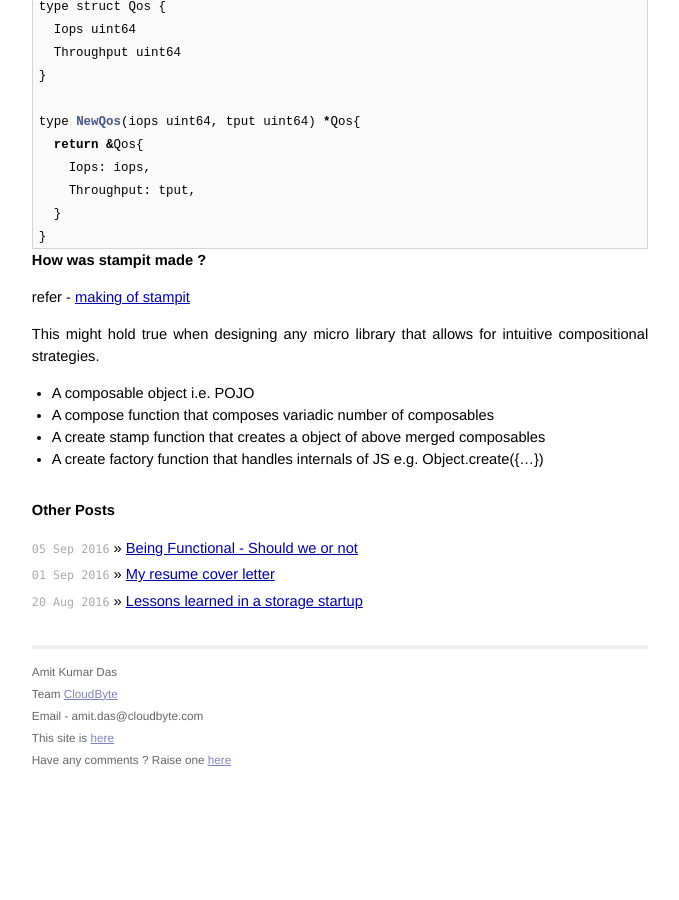
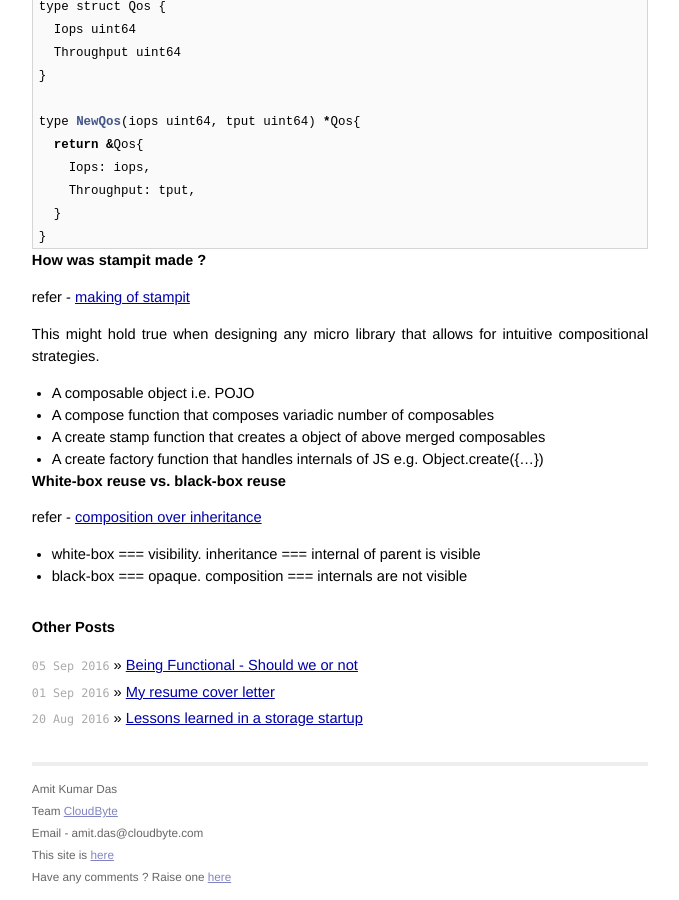
Before and after one commit to AmitKumarDas/amitkumardas.github.io, a Jekyll site: the page built from _posts/2016-09-04-exp-prog-guide-to-learn-js-a-curated-list.md, in a window 1280 px wide and 900 px high, scrolled down 5497 px. Shown: the whole window, without its empty margins (300-979 px from the left). Built offline with Jekyll 4.4.1, drawn with Linux system fonts in a browser that asks for light colours; before the commit the page ends 6280 px from its top, so only the background shows below that.

Commit message:
Update 2016-09-04-exp-prog-guide-to-learn-js-a-curated-list.md

```diff
--- a/_posts/2016-09-04-exp-prog-guide-to-learn-js-a-curated-list.md
+++ b/_posts/2016-09-04-exp-prog-guide-to-learn-js-a-curated-list.md
@@ -306,3 +306,10 @@ refer - [making of stampit](https://medium.com/@koresar/fun-with-stamps-episode-
 - A compose function that composes variadic number of composables
 - A create stamp function that creates a object of above merged composables
 - A create factory function that handles internals of JS e.g. Object.create({...})
+
+### White-box reuse vs. black-box reuse
+
+refer - [composition over inheritance](https://medium.com/@FennNaten/composition-over-inheritance-the-importance-of-context-d8916f041a7e#.yraotkgtn)
+
+- white-box === visibility. inheritance === internal of parent is visible
+- black-box === opaque. composition === internals are not visible
```
